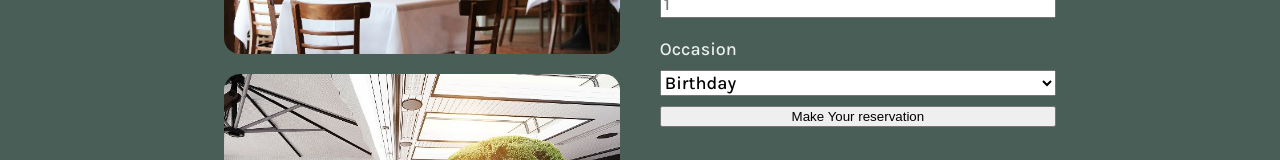
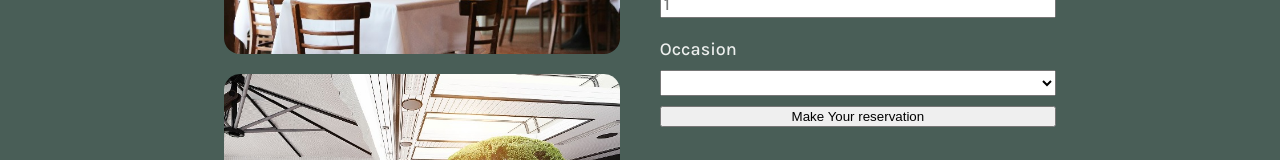
Before and after one commit to rdesantis/react-demo, a React (Create React App) app: page /reservations in a window 1280 px wide. Shown: the part 433-593 px from the top of the page. Built offline with nearby package versions, Linux system fonts and the light colour scheme; a web font is replaced by a local one.

Commit message:
Add no occasion option

```diff
--- a/src/components/reservation/Form.js
+++ b/src/components/reservation/Form.js
@@ -16,6 +16,7 @@ const ReservationForm = () => {
             <input type="number" placeholder="1" min="1" max="10" id="guests" />
             <label htmlFor="occasion">Occasion</label>
             <select id="occasion">
+                <option></option>
                 <option>Birthday</option>
                 <option>Anniversary</option>
             </select>
```
